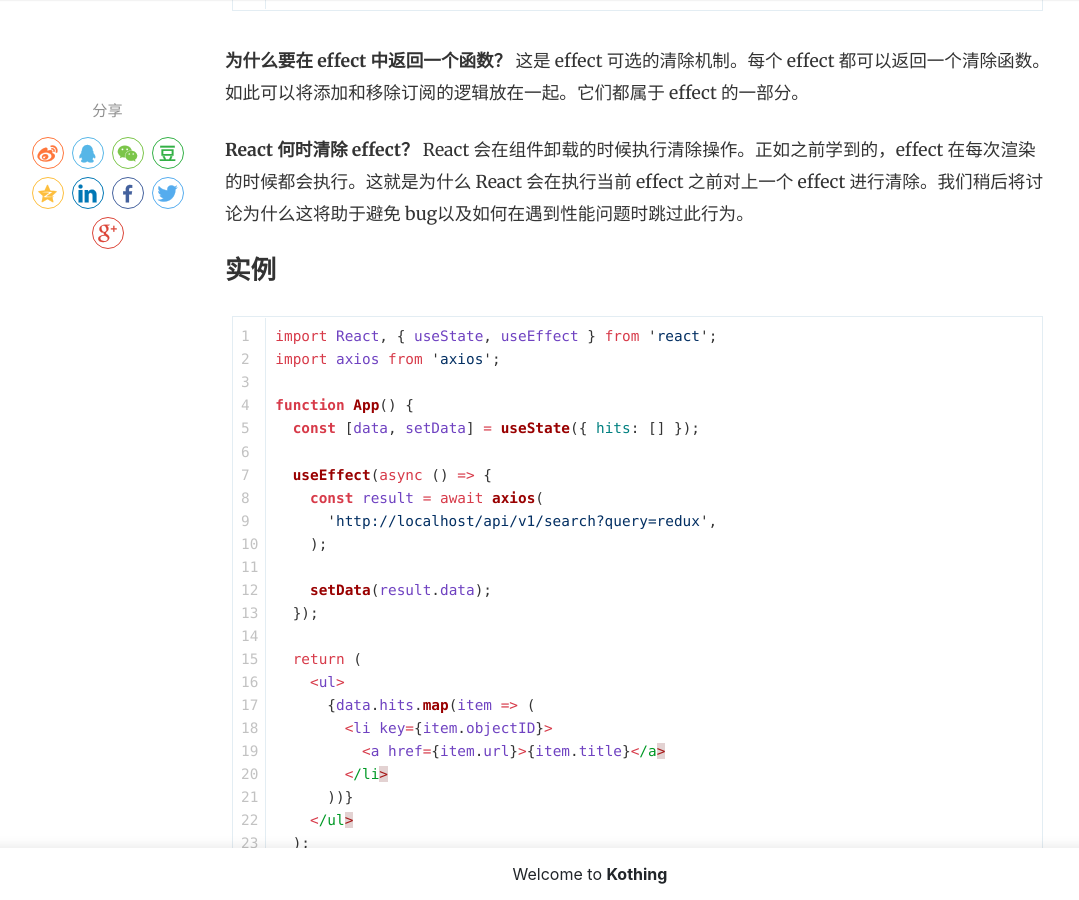
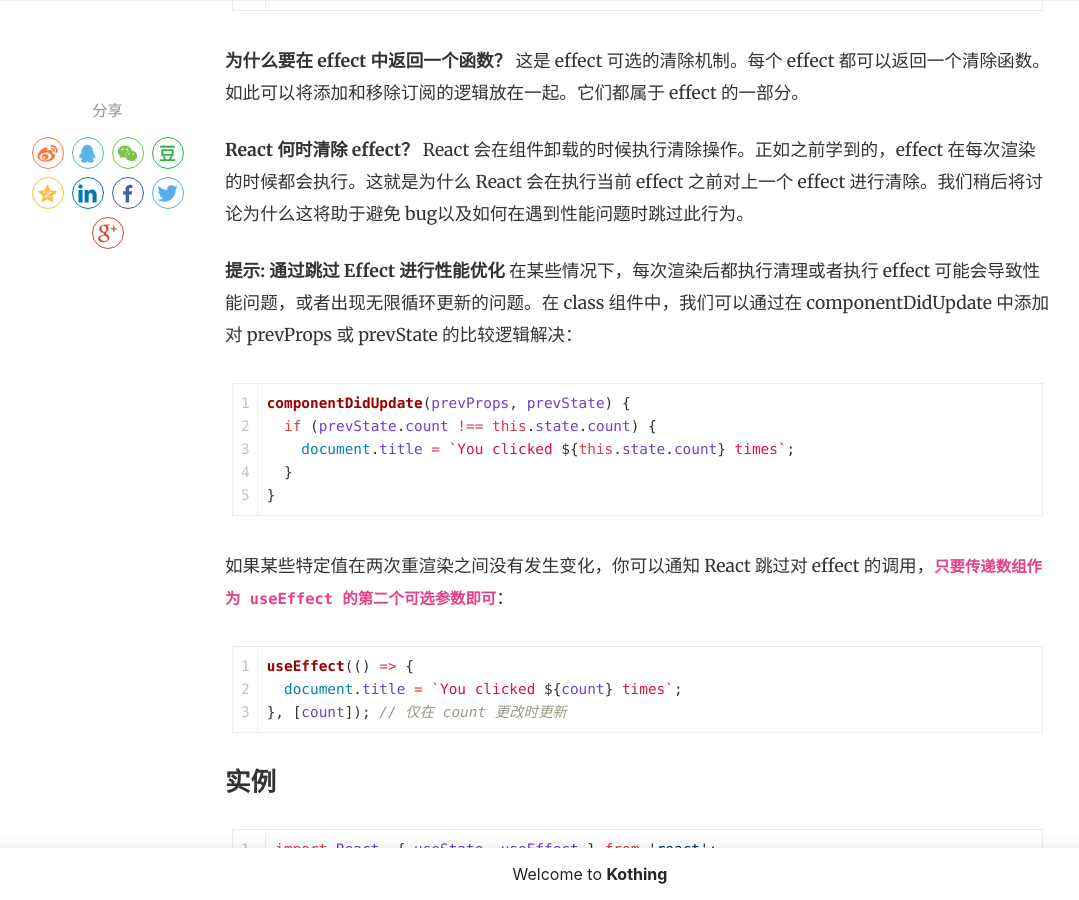
Before and after one commit to kothing/kothing.github.io, a Jekyll site: the page built from _posts/2019-01-12-react-hook-useEffect-hook.md, in a window 1280 px wide and 900 px high, scrolled down 3556 px. Shown: the whole window, without its empty margins (50-1129 px from the left). Built offline with Jekyll 4.4.1, drawn with Linux system fonts in a browser that asks for light colours; nearby versions of some CDN libraries; comment, search, counter and statistics services are not loaded.

Commit message:
Update 2019-01-12-react-hook-useEffect-hook.md

````diff
--- a/_posts/2019-01-12-react-hook-useEffect-hook.md
+++ b/_posts/2019-01-12-react-hook-useEffect-hook.md
@@ -98,6 +98,22 @@ function FriendStatus(props) {
 **React 何时清除 effect？** React 会在组件卸载的时候执行清除操作。正如之前学到的，effect 在每次渲染的时候都会执行。这就是为什么 React 会在执行当前 effect 之前对上一个 effect 进行清除。我们稍后将讨论为什么这将助于避免 bug以及如何在遇到性能问题时跳过此行为。
 
 
+**提示: 通过跳过 Effect 进行性能优化**
+在某些情况下，每次渲染后都执行清理或者执行 effect 可能会导致性能问题，或者出现无限循环更新的问题。在 class 组件中，我们可以通过在 componentDidUpdate 中添加对 prevProps 或 prevState 的比较逻辑解决：
+```js
+componentDidUpdate(prevProps, prevState) {
+  if (prevState.count !== this.state.count) {
+    document.title = `You clicked ${this.state.count} times`;
+  }
+}
+```
+如果某些特定值在两次重渲染之间没有发生变化，你可以通知 React 跳过对 effect 的调用，**`只要传递数组作为 useEffect 的第二个可选参数即可`**：
+```js
+useEffect(() => {
+  document.title = `You clicked ${count} times`;
+}, [count]); // 仅在 count 更改时更新
+```
+
 ## 实例
 ```js
 import React, { useState, useEffect } from 'react';
````
